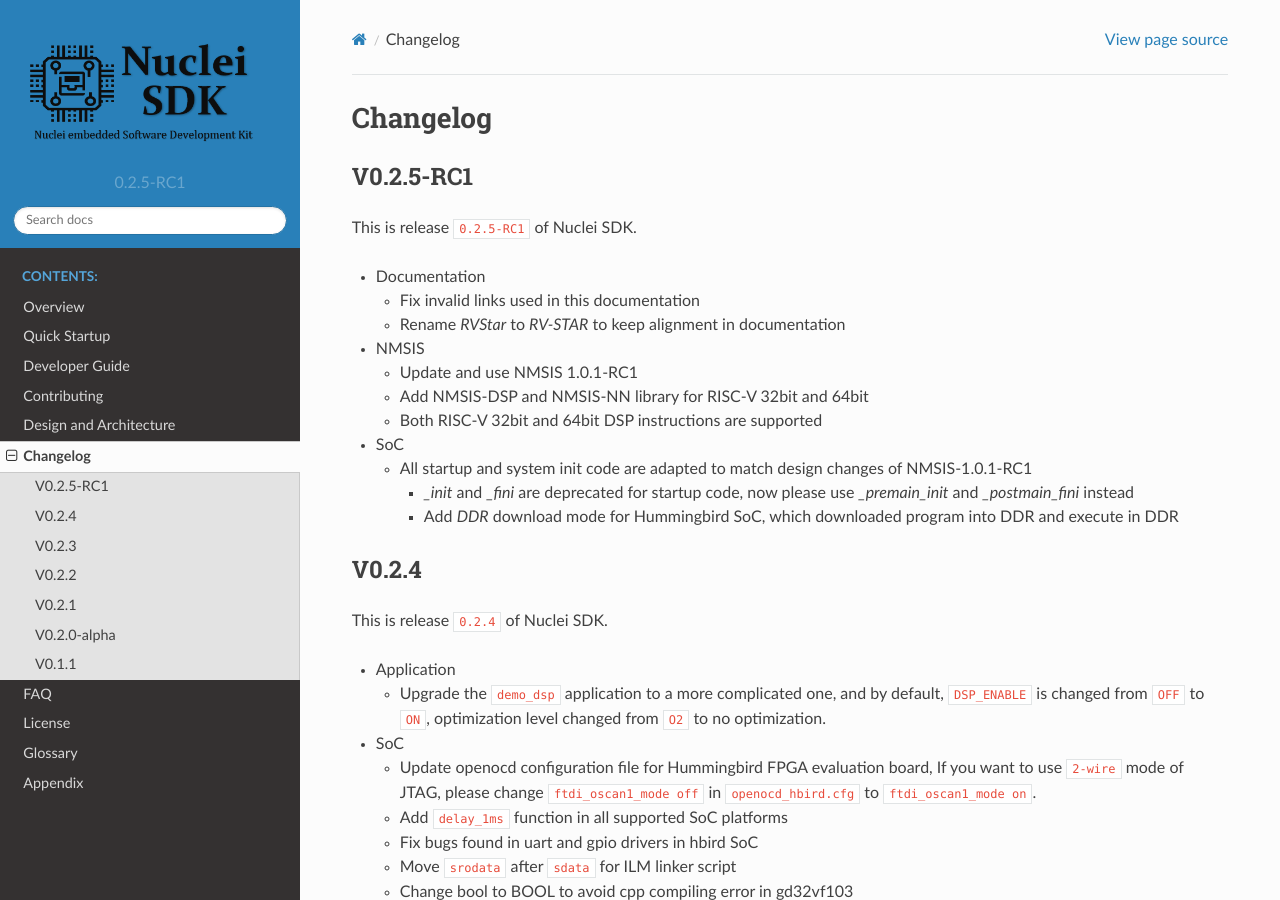
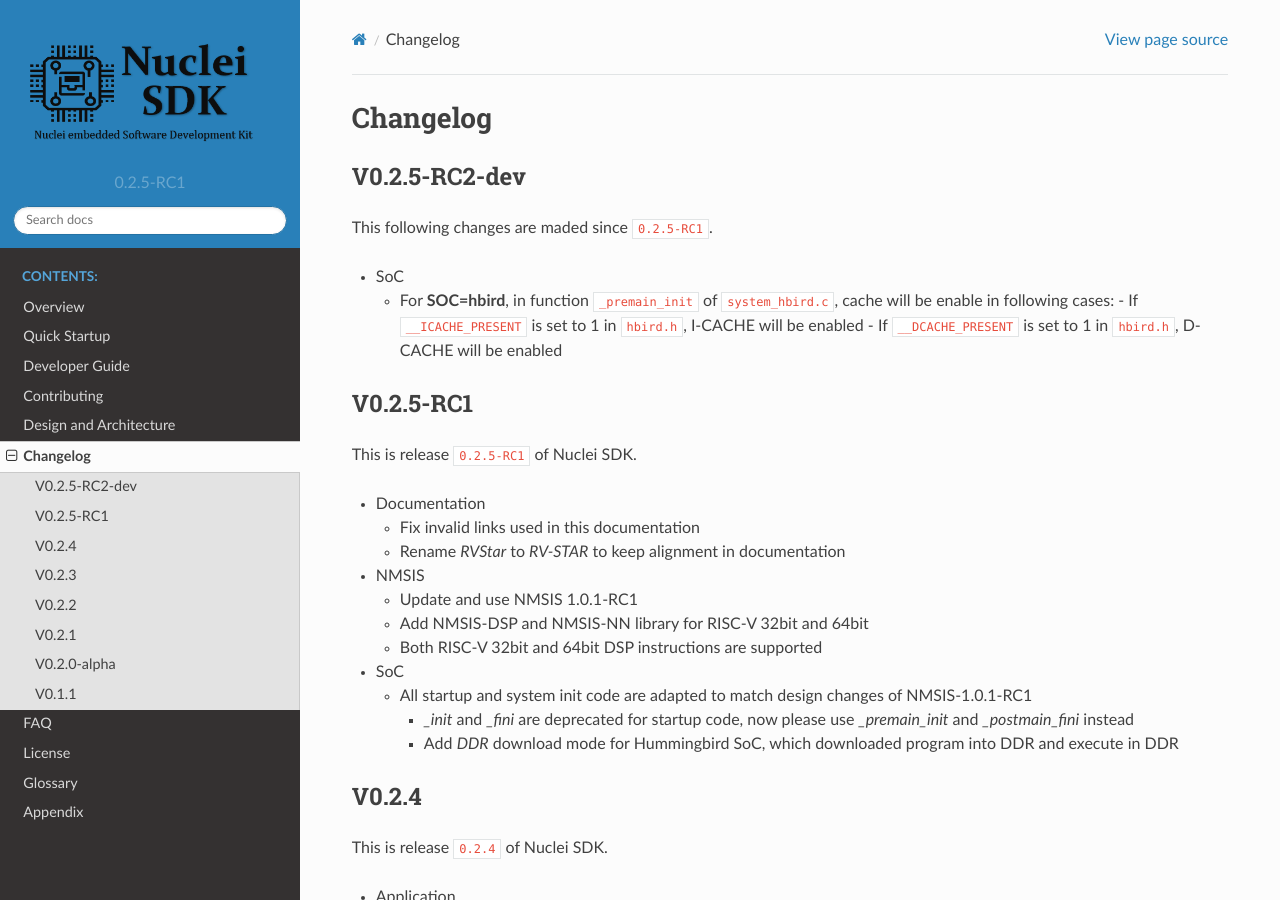
Before and after one commit to Nuclei-Software/nuclei-sdk, a Sphinx documentation site: the page built from doc/source/changelog.rst, in a window 1280 px wide and 900 px high. Built offline with Sphinx 7.4.7 and the Read the Docs theme 2.0.0, drawn with Linux system fonts in a browser that asks for light colours.

Commit message:
doc: update changelog
Signed-off-by: Huaqi Fang <578567190@qq.com>

```diff
--- a/doc/source/changelog.rst
+++ b/doc/source/changelog.rst
@@ -2,6 +2,18 @@
 
 Changelog
 =========
+
+V0.2.5-RC2-dev
+--------------
+
+This following changes are maded since ``0.2.5-RC1``.
+
+* SoC
+
+  - For **SOC=hbird**, in function ``_premain_init`` of ``system_hbird.c``, cache will be enable in following cases:
+    - If ``__ICACHE_PRESENT`` is set to 1 in ``hbird.h``, I-CACHE will be enabled
+    - If ``__DCACHE_PRESENT`` is set to 1 in ``hbird.h``, D-CACHE will be enabled
+
 
 V0.2.5-RC1
 ----------
@@ -25,6 +37,7 @@
 
     - `_init` and `_fini` are deprecated for startup code, now please use `_premain_init` and `_postmain_fini` instead
     - Add `DDR` download mode for Hummingbird SoC, which downloaded program into DDR and execute in DDR
+
 
 V0.2.4
 ------
```
